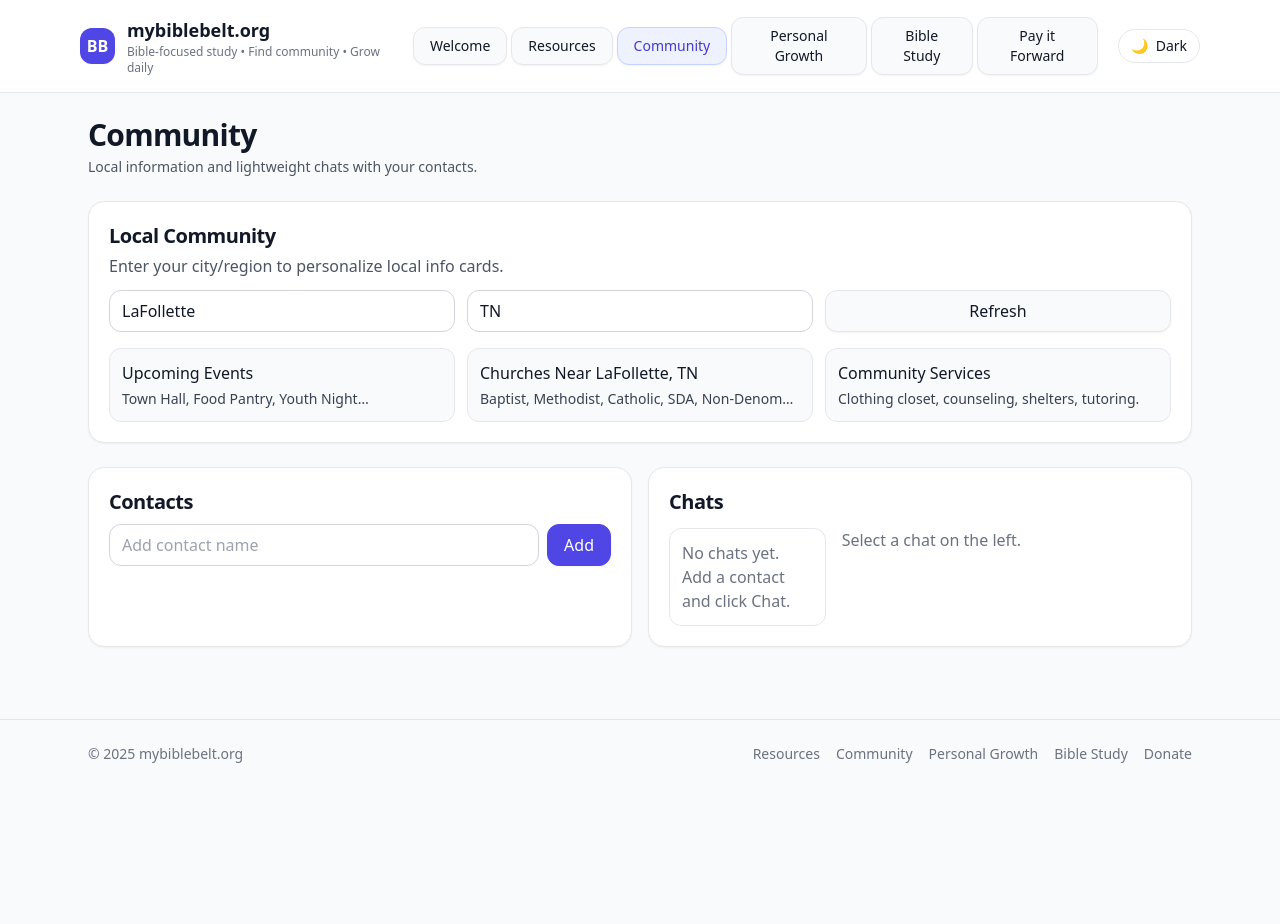
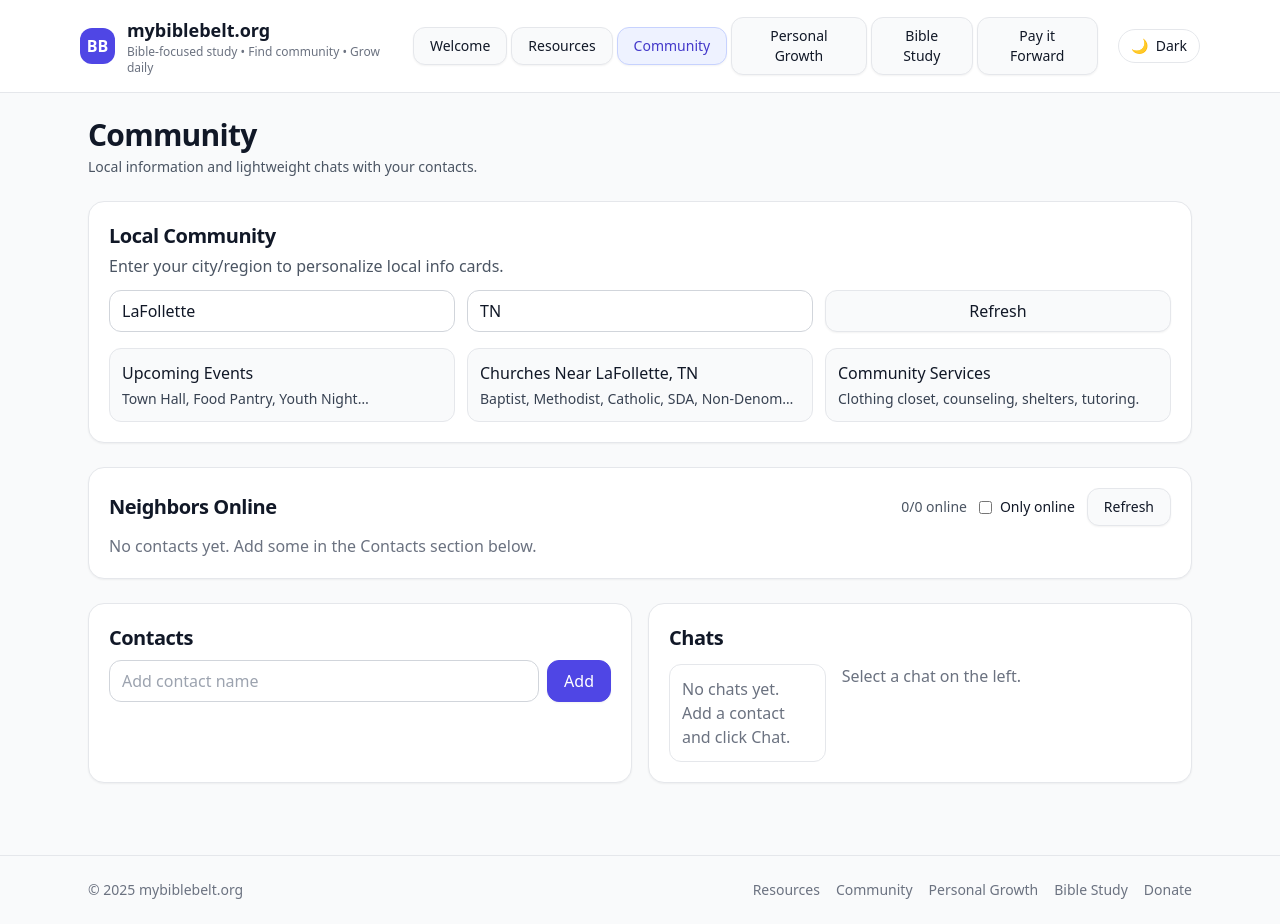
Before and after one commit to jdmarlow86/mybiblebelt, a React (Vite) app: page / in a window 1280 px wide. Both pictures are taken after a click on the button "Community". Before the commit the page ends 800 px from the top, so only its background shows below. Built offline with nearby package versions, Linux system fonts and the light colour scheme.

Commit message:
Add online contact

```diff
--- a/src/App.jsx
+++ b/src/App.jsx
@@ -567,6 +567,10 @@ function CommunityPage() {
     return (
         <Page title="Community" subtitle="Local information and lightweight chats with your contacts.">
             <LocalInfo />
+
+            {/* New neighbors presence section */}
+            <NeighborsOnline />
+
             <div className="grid md:grid-cols-2 gap-4">
                 <Contacts />
                 <ChatThreads />
@@ -574,6 +578,7 @@ function CommunityPage() {
         </Page>
     );
 }
+
 
 // ------------------------------
 // Personal Growth
@@ -1319,6 +1324,112 @@ function StudyBookmarkCard() {
     );
 }
 
+// ------------------------------
+// Neighbors Online (reads "contacts")
+// ------------------------------
+function NeighborsOnline() {
+    const [contacts, setContacts] = React.useState(() => storage.get("contacts", []));
+    const [refreshTick, setRefreshTick] = React.useState(0);
+    const [showOnlyOnline, setShowOnlyOnline] = React.useState(() => storage.get("neighbors.onlyOnline", false));
+
+    // Keep in sync if contacts list changes elsewhere
+    React.useEffect(() => {
+        const id = setInterval(() => {
+            // re-hash once per 20s to keep UI lively
+            setRefreshTick((x) => x + 1);
+            // also pull latest contacts from storage (in case user added in another tab/section)
+            setContacts(storage.get("contacts", []));
+        }, 20000);
+        return () => clearInterval(id);
+    }, []);
+
+    React.useEffect(() => storage.set("neighbors.onlyOnline", showOnlyOnline), [showOnlyOnline]);
+
+    // Hash helper for pseudo-presence
+    const hash = (s) => {
+        let h = 2166136261;
+        for (let i = 0; i < s.length; i++) {
+            h ^= s.charCodeAt(i);
+            h += (h << 1) + (h << 4) + (h << 7) + (h << 8) + (h << 24);
+        }
+        return Math.abs(h >>> 0);
+    };
+
+    const minuteKey = Math.floor(Date.now() / 60000); // changes every minute
+    const isOnline = (name) => {
+        // ~55% chance online, stable for the current minute per name
+        const val = hash(`${name}::${minuteKey}`) % 100;
+        return val < 55;
+    };
+
+    const enriched = contacts.map((c) => ({ ...c, online: isOnline(c.name || String(c.id)) }));
+    const shown = showOnlyOnline ? enriched.filter((c) => c.online) : enriched;
+    const onlineCount = enriched.filter((c) => c.online).length;
+
+    return (
+        <Card>
+            <div className="flex items-center justify-between">
+                <SectionTitle>Neighbors Online</SectionTitle>
+                <div className="flex items-center gap-3 text-sm">
+                    <span className="text-gray-600 dark:text-gray-400">
+                        {onlineCount}/{enriched.length} online
+                    </span>
+                    <label className="flex items-center gap-2">
+                        <input
+                            type="checkbox"
+                            checked={showOnlyOnline}
+                            onChange={(e) => setShowOnlyOnline(e.target.checked)}
+                        />
+                        Only online
+                    </label>
+                    <Button onClick={() => setRefreshTick((x) => x + 1)}>Refresh</Button>
+                </div>
+            </div>
+
+            {enriched.length === 0 ? (
+                <p className="mt-2 text-gray-500 dark:text-gray-400">
+                    No contacts yet. Add some in the Contacts section below.
+                </p>
+            ) : shown.length === 0 ? (
+                <p className="mt-2 text-gray-500 dark:text-gray-400">No neighbors online right now.</p>
+            ) : (
+                <div className="mt-3 grid sm:grid-cols-2 lg:grid-cols-3 gap-3">
+                    {shown.map((c) => (
+                        <div
+                            key={c.id}
+                            className="flex items-center justify-between p-3 rounded-xl bg-gray-50 dark:bg-gray-800 border dark:border-gray-700"
+                        >
+                            <div className="flex items-center gap-3 min-w-0">
+                                <div className="relative">
+                                    <div className="h-9 w-9 rounded-full bg-indigo-600 text-white grid place-items-center font-semibold">
+                                        {(c.name || "?").slice(0, 2).toUpperCase()}
+                                    </div>
+                                    <span
+                                        className={
+                                            "absolute -right-0 -bottom-0 h-3 w-3 rounded-full ring-2 ring-white dark:ring-gray-900 " +
+                                            (c.online ? "bg-emerald-500" : "bg-gray-400")
+                                        }
+                                        title={c.online ? "Online" : "Offline"}
+                                    />
+                                </div>
+                                <div className="truncate">
+                                    <div className="font-medium truncate">{c.name}</div>
+                                    <div className="text-xs text-gray-500 dark:text-gray-400">
+                                        {c.online ? "Online now" : "Offline"}
+                                    </div>
+                                </div>
+                            </div>
+                            <div className="shrink-0">
+                                <Button onClick={() => startChatWith(c.name)}>Chat</Button>
+                            </div>
+                        </div>
+                    ))}
+                </div>
+            )}
+        </Card>
+    );
+}
+
 
 // ------------------------------
 // Root App
```
